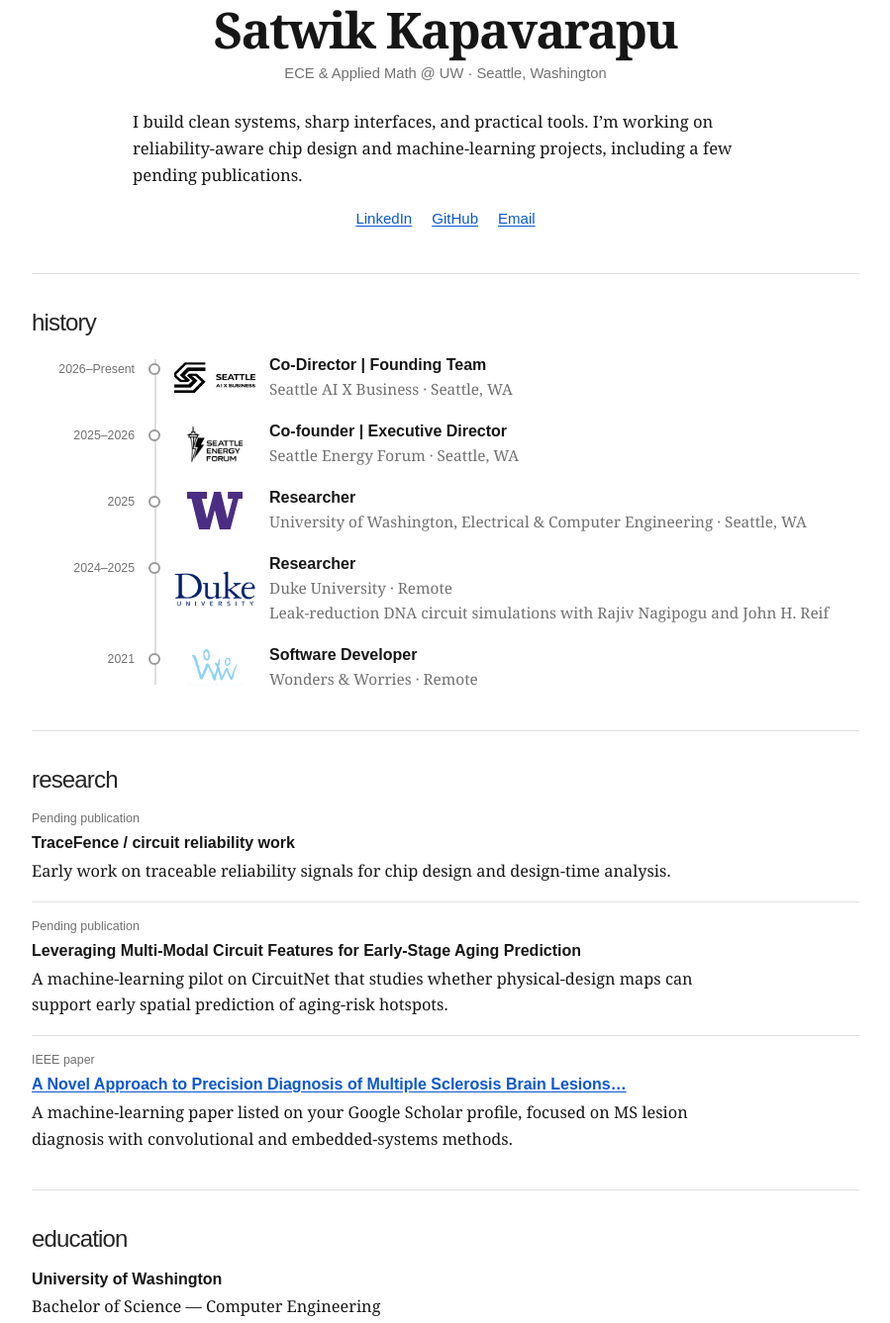
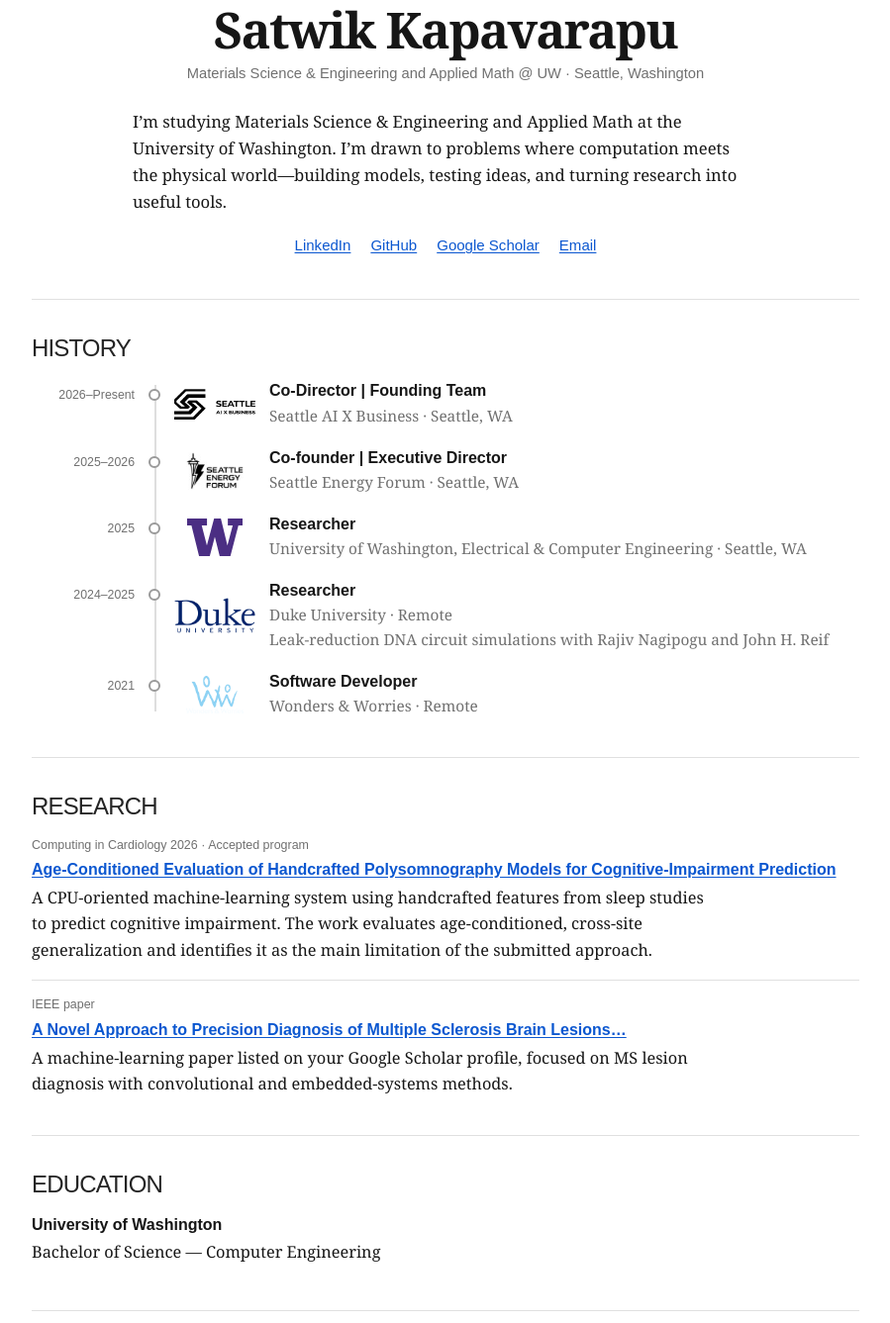
Before and after one commit to satwikkapavarapu/satwikkapavarapu.github.io, a plain HTML site: page index.html in a window 1280 px wide. Shown: the part 198-1535 px from the top of the page at 99% size, without its empty margins (190-1089 px from the left). Drawn offline with Linux system fonts and the light colour scheme.

Commit message:
Update portfolio profile and research

```diff
--- a/index.html
+++ b/index.html
@@ -13,16 +13,17 @@
         <img class="portrait" src="assets/profile-photo.jpg" alt="Profile photo of Satwik Kapavarapu" />
         <div class="profile-copy">
           <h1>Satwik Kapavarapu</h1>
-          <p class="location">ECE &amp; Applied Math @ UW · Seattle, Washington</p>
+          <p class="location">Materials Science &amp; Engineering and Applied Math @ UW · Seattle, Washington</p>
         </div>
         <p class="profile-bio">
-          I build clean systems, sharp interfaces, and practical tools.
-          I’m working on reliability-aware chip design and machine-learning projects, including a
-          few pending publications.
+          I’m studying Materials Science &amp; Engineering and Applied Math at the University of
+          Washington. I’m drawn to problems where computation meets the physical world—building
+          models, testing ideas, and turning research into useful tools.
         </p>
         <nav class="profile-links" aria-label="Profiles and contact">
           <a href="https://www.linkedin.com/in/satwikkapavarapu/" target="_blank" rel="noreferrer">LinkedIn</a>
           <a href="https://github.com/satwikkapavarapu" target="_blank" rel="noreferrer">GitHub</a>
+          <a href="https://scholar.google.com/scholar?q=Satwik+Kapavarapu" target="_blank" rel="noreferrer">Google Scholar</a>
           <a href="mailto:rkapav@uw.edu">Email</a>
         </nav>
       </header>
@@ -107,19 +108,12 @@
         <h2>Research</h2>
         <div class="project-list">
           <article>
-            <strong>TraceFence / circuit reliability work</strong>
-            <span class="status">Pending publication</span>
+            <strong><a href="https://cinc.org/2026/Program/accepted/566.html" target="_blank" rel="noreferrer">Age-Conditioned Evaluation of Handcrafted Polysomnography Models for Cognitive-Impairment Prediction</a></strong>
+            <span class="status">Computing in Cardiology 2026 · Accepted program</span>
             <p>
-              Early work on traceable reliability signals for chip design and design-time analysis.
-            </p>
-          </article>
-
-          <article>
-            <strong>Leveraging Multi-Modal Circuit Features for Early-Stage Aging Prediction</strong>
-            <span class="status">Pending publication</span>
-            <p>
-              A machine-learning pilot on CircuitNet that studies whether physical-design maps can
-              support early spatial prediction of aging-risk hotspots.
+              A CPU-oriented machine-learning system using handcrafted features from sleep studies
+              to predict cognitive impairment. The work evaluates age-conditioned, cross-site
+              generalization and identifies it as the main limitation of the submitted approach.
             </p>
           </article>
 
@@ -161,15 +155,6 @@
             <p>Reached the finalist level and qualified for nationals in the Student Research League. 2024 Southeast Region Finalist and National Qualifier (approximately top 15 papers in the country); 2023 Southeast Region Finalist and National Qualifier (approximately top 15 in the nation).</p>
           </article>
           <article>
-            <strong>Chapter Team — 2nd Place</strong>
-            <span class="status">Technology Student Association · Apr 2024</span>
-          </article>
-          <article>
-            <strong>Drone Challenge — 2nd Place</strong>
-            <span class="status">Technology Student Association · Apr 2024</span>
-            <p>Designed an open-source unmanned aerial vehicle to meet stated specifications and the yearly challenge theme.</p>
-          </article>
-          <article>
             <strong>Nano Innovative Challenge — Winner</strong>
             <span class="status">Research Triangle Nanotechnology Network · Apr 2024</span>
             <p>Produced a nanoparticle-based drug delivery system offering targeted treatment directly to affected brain regions for Alzheimer’s patients, with potential for more effective therapies for neurodegenerative diseases.</p>
@@ -199,11 +184,6 @@
             <span class="status">Mathematical Association of America · Feb 2021</span>
             <p>The AMC 10 Honor Roll often represents the top 5% of participants nationally. Students reaching this percentile are recognized for exceptional performance on the exam.</p>
           </article>
-          <article>
-            <strong>Mathcounts — State Qualifier</strong>
-            <span class="status">MATHCOUNTS · Dec 2019</span>
-            <p>2019 Regional Winner (1/50); 2019 Regional Invitational Winner (1/20); 2019 State Qualifier (21/158).</p>
-          </article>
         </div>
       </section>
 
--- a/styles.css
+++ b/styles.css
@@ -104,7 +104,7 @@ a:hover {
   line-height: 1.25;
   font-weight: 500;
   letter-spacing: -0.035em;
-  text-transform: lowercase;
+  text-transform: uppercase;
   color: #242424;
 }
 
```
